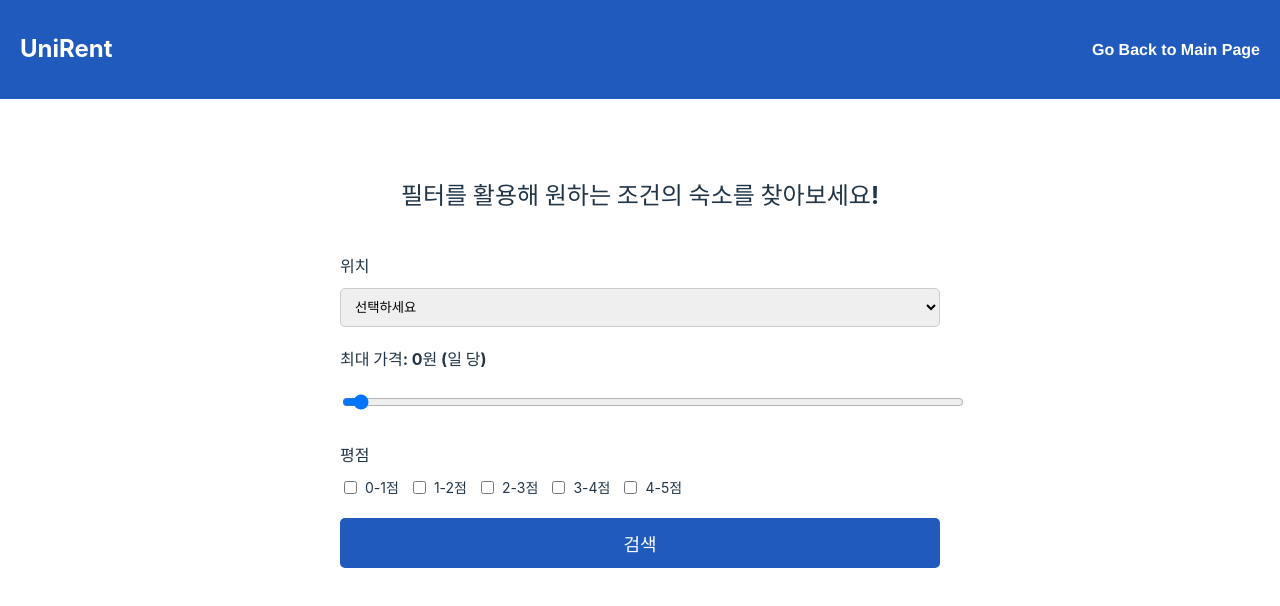
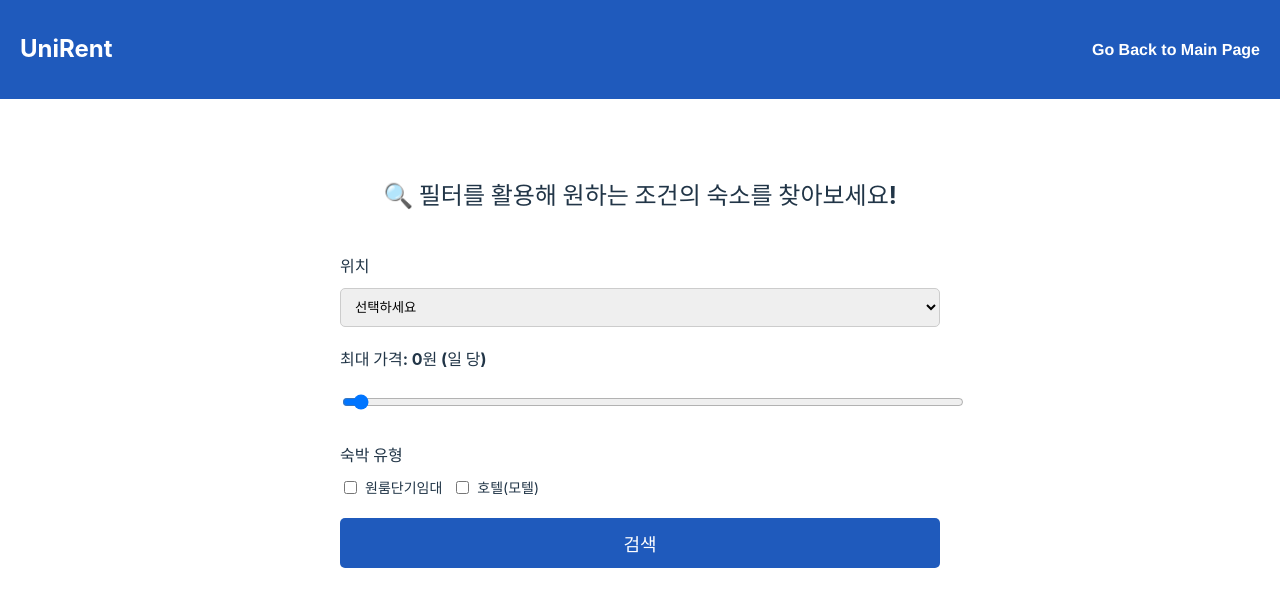
Before and after one commit to YBIGTA/26th-project-UniRent, a React (Vite) app in the folder frontend/: page /filtering in a window 1280 px wide. Shown: the top 606 px of the page. Built offline with nearby package versions, Linux system fonts and the light colour scheme; sample sign-in values are in the browser's storage.

Commit message:
필터 수정(원룸단기임대 / 호텔(모텔)

```diff
--- a/frontend/src/pages/FilteringPage.jsx
+++ b/frontend/src/pages/FilteringPage.jsx
@@ -8,24 +8,25 @@ export const FilteringPage = () => {
   const navigate = useNavigate(); // ✅ 페이지 이동을 위한 훅
   const [price, setPrice] = useState(0);
   const [location, setLocation] = useState("");
-  const [ratings, setRatings] = useState([]); // ✅ 평점 다중 선택
+  const [accommodationTypes, setAccommodationTypes] = useState([]); // ✅ 숙박 유형 상태 추가
 
   const locations = [
     "창천동", "연희동", "홍제동", "북아현동", "남가좌동", "북가좌동", "신촌동"
   ];
 
   const handleApplyFilters = () => {
-    console.log("필터 적용:", { price, location, ratings });
+    console.log("필터 적용:", { price, location, accommodationTypes });
 
     // ✅ 필터링된 결과가 없어도 결과 페이지로 이동하게 설정
-    navigate("/filtering-results", { state: { price, location, ratings } });
+    navigate("/filtering-results", { state: { price, location, accommodationTypes } });
   };
 
-  const handleRatingChange = (value) => {
-    setRatings((prevRatings) =>
-      prevRatings.includes(value)
-        ? prevRatings.filter((rating) => rating !== value) // 이미 선택된 값이면 제거
-        : [...prevRatings, value] // 선택되지 않은 값이면 추가
+  // ✅ 숙박 유형 체크박스 선택 핸들러
+  const handleAccommodationTypeChange = (value) => {
+    setAccommodationTypes((prevTypes) =>
+      prevTypes.includes(value)
+        ? prevTypes.filter((type) => type !== value) // 이미 선택된 값이면 제거
+        : [...prevTypes, value] // 선택되지 않은 값이면 추가
     );
   };
 
@@ -33,7 +34,7 @@ export const FilteringPage = () => {
     <div className="filtering-page">
       <AppBar />
       <main className="filter-container">
-        <h2>필터를 활용해 원하는 조건의 숙소를 찾아보세요!</h2>
+        <h2>🔍 필터를 활용해 원하는 조건의 숙소를 찾아보세요!</h2>
 
         {/* 위치 필터 (드롭다운) */}
         <div className="filter-group">
@@ -60,19 +61,19 @@ export const FilteringPage = () => {
           />
         </div>
 
-        {/* 평점 필터 (다중 선택 체크박스) */}
+        {/* ✅ 숙박 유형 필터 (체크박스) */}
         <div className="filter-group">
-          <label>평점</label>
+          <label>숙박 유형</label>
           <div className="checkbox-group">
-            {[0, 1, 2, 3, 4].map((num) => (
-              <label key={num} className="checkbox-label">
+            {["원룸단기임대", "호텔(모텔)"].map((type) => (
+              <label key={type} className="checkbox-label">
                 <input
                   type="checkbox"
-                  value={num}
-                  checked={ratings.includes(num)}
-                  onChange={() => handleRatingChange(num)}
+                  value={type}
+                  checked={accommodationTypes.includes(type)}
+                  onChange={() => handleAccommodationTypeChange(type)}
                 />
-                {num}-{num + 1}점
+                {type}
               </label>
             ))}
           </div>
```
